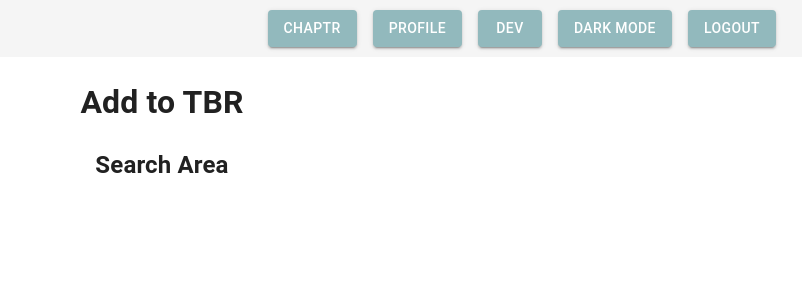
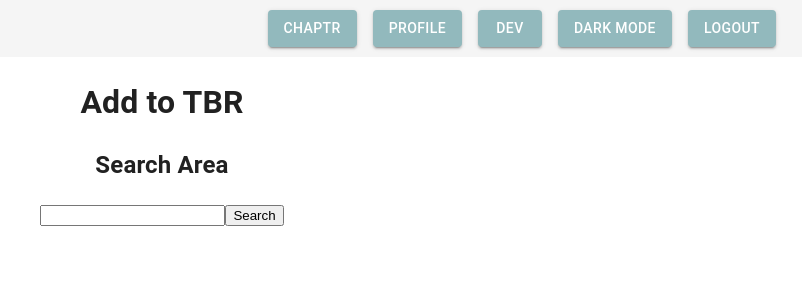
Before and after one commit to AllHubs-June-2024-Liftoff/Dakotah-Group-2, a React (Create React App) app in the folder Chaptr/frontend/chaptrfrontend/: page /SearchTBR in a window 1280 px wide. Shown: the top 300 px of the page, without its empty margins (478-1280 px from the left). Built offline with nearby package versions, Linux system fonts and the light colour scheme.

Commit message:
added text input and button to SearchArea

```diff
--- a/Chaptr/frontend/chaptrfrontend/src/components/search/SearchArea.js
+++ b/Chaptr/frontend/chaptrfrontend/src/components/search/SearchArea.js
@@ -2,9 +2,14 @@
 
 export default function SearchArea(){
     return (
-        <div>
+        <div className="search-area">
             <h2>Search Area</h2>
+            <form>
+                <input type="text">
 
+                </input>
+                <button type="submit">Search</button>
+            </form>
         </div>
     );
 
```
